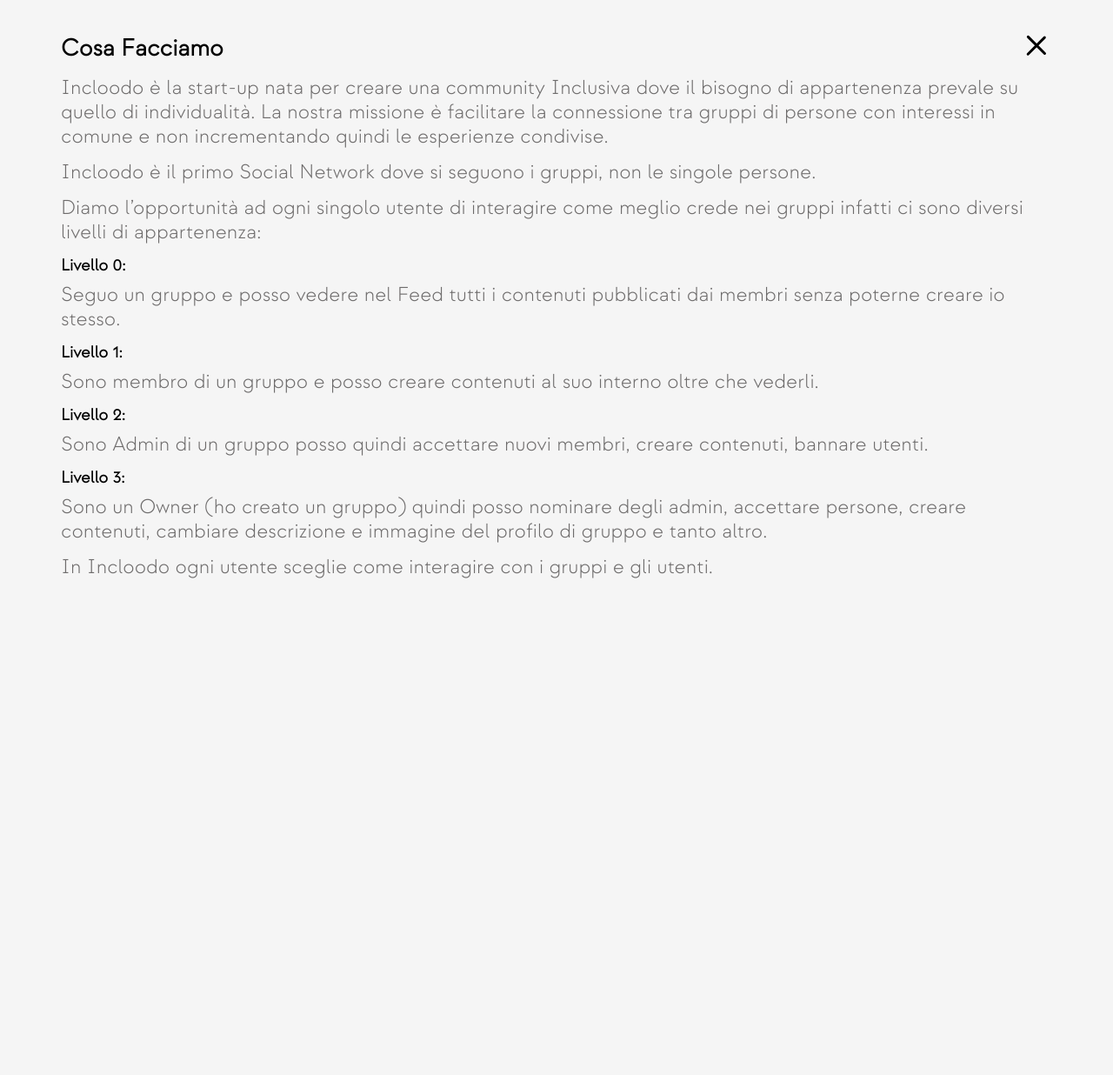
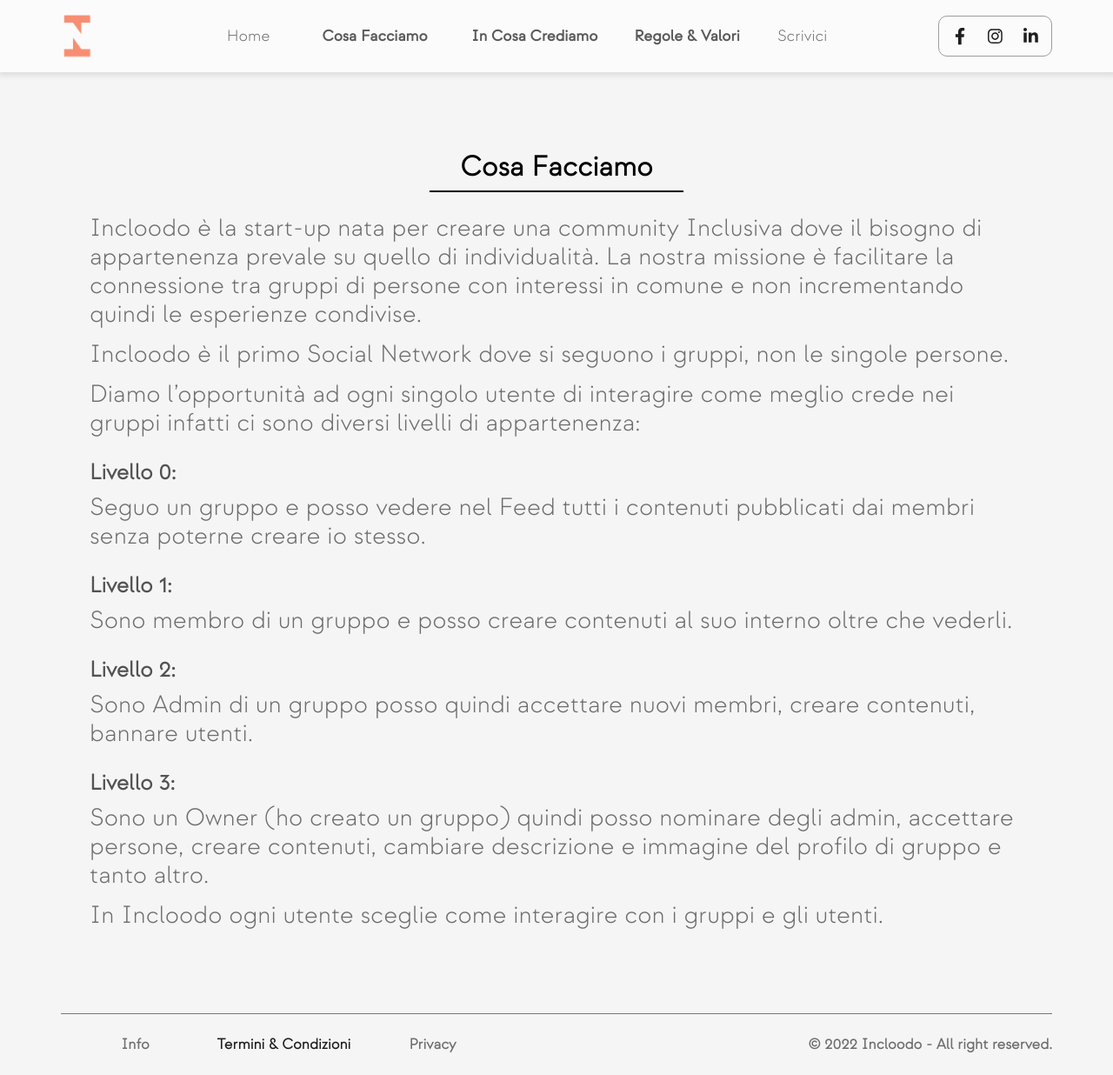
Before and after one commit to rejoan121615/incloodo.it-backup, a PHP site: page /cosaFacciamo.html in a window 1280 px wide. Shown: the whole page at 87% size. Before the commit the page ends 665 px from the top, so only its background shows below. Run offline with PHP 8.4, Linux system fonts and the light colour scheme.

Commit message:
cosafacci page complete

```diff
--- a/cosaFacciamo.html
+++ b/cosaFacciamo.html
@@ -105,67 +105,214 @@
     </head>
 
     <body>
+        <!-- header  -->
+        <header>
+            <div class="container">
+                <!-- brand icon  -->
+                <div class="brand">
+                    <a href="index.html">
+                        <img src="./img/brand-logo.png" alt="logo" />
+                    </a>
+                </div>
+                <!-- nav items  -->
+                <div class="navFooter header__nav">
+                    <div class="navItem">
+                        <a href="./index.html">
+                            <p>Home</p>
+                        </a>
+                    </div>
+
+                    <div class="navItem">
+                        <a href="./cosaFacciamo.html"> Cosa Facciamo </a>
+                    </div>
+                    <div class="navItem">
+                        <a href="./inCosaCrediamo.html"> In Cosa Crediamo </a>
+                    </div>
+                    <div class="navItem">
+                        <a href="./regoleValori.html"> Regole & Valori </a>
+                    </div>
+                    <div class="navItem">
+                        <a href="mailto:info@incloodo.com">
+                            <p>Scrivici</p>
+                        </a>
+                    </div>
+                </div>
+                <!-- responsive nav btn  -->
+                <div class="resp__btn__wrap">
+                    <button class="ham closed">
+                        <span class="bar"></span>
+                        <span class="bar"></span>
+                        <span class="bar"></span>
+                    </button>
+                </div>
+                <!-- social icon  -->
+                <div class="social__link">
+                    <a href="https://www.facebook.com/incloodo">
+                        <i class="fab fa-facebook-f fa-2x"></i>
+                    </a>
+                    <a href="https://www.instagram.com/incloodo/">
+                        <i class="fab fa-instagram fa-2x"></i>
+                    </a>
+                    <a href="https://www.linkedin.com/company/54277181/">
+                        <i class="fab fa-linkedin-in fa-2x"></i>
+                    </a>
+                </div>
+                <!-- responsive navbar  -->
+                <div class="res__navbar">
+                    <!-- top bar  -->
+                    <div class="top_wrap" style="display: none">
+                        <div class="container">
+                            <!-- brand  -->
+                            <div class="brand">
+                                <a href="index.html">
+                                    <svg
+                                        xmlns="http://www.w3.org/2000/svg"
+                                        fill="none"
+                                        viewBox="0 0 194 313"
+                                    >
+                                        <path
+                                            fill="black"
+                                            d="M129 56v87L66 56H0V0h194v56h-65ZM66 170v87l-66-1v56h194v-56h-65l-63-86Z"
+                                        />
+                                    </svg>
+                                </a>
+                            </div>
+                            <!-- social bar  -->
+                            <div class="social__link">
+                                <a href="https://www.facebook.com/incloodo">
+                                    <i class="fab fa-facebook-f fa-2x"></i>
+                                </a>
+                                <a href="https://www.instagram.com/incloodo/">
+                                    <i class="fab fa-instagram fa-2x"></i>
+                                </a>
+                                <a
+                                    href="https://www.linkedin.com/company/54277181/"
+                                >
+                                    <i class="fab fa-linkedin-in fa-2x"></i>
+                                </a>
+                            </div>
+                            <!-- cross -->
+                            <button id="resp__btn">
+                                <svg
+                                    width="34"
+                                    height="34"
+                                    viewBox="0 0 34 34"
+                                    fill="transparent"
+                                    xmlns="http://www.w3.org/2000/svg"
+                                >
+                                    <rect
+                                        x="2.82843"
+                                        width="44"
+                                        height="4"
+                                        rx="1"
+                                        transform="rotate(45 2.82843 0)"
+                                        fill="black"
+                                    />
+                                    <rect
+                                        y="31.1127"
+                                        width="44"
+                                        height="4"
+                                        rx="1"
+                                        transform="rotate(-45 0 31.1127)"
+                                        fill="black"
+                                    />
+                                </svg>
+                            </button>
+                        </div>
+                    </div>
+                    <!-- navigation links  -->
+                    <div class="resp__nav__items">
+                        <div class="navItem">
+                            <a href="#">
+                                <p>Home</p>
+                            </a>
+                        </div>
+
+                        <div class="navItem">
+                            <a href="./cosaFacciamo.html"> Cosa Facciamo </a>
+                        </div>
+                        <div class="navItem">
+                            <a href="./inCosaCrediamo.html">
+                                In Cosa Crediamo
+                            </a>
+                        </div>
+                        <div class="navItem">
+                            <a href="./regoleValori.html"> Regole & Valori </a>
+                        </div>
+                        <div class="navItem">
+                            <a href="mailto:info@incloodo.com">
+                                <p>Scrivici</p>
+                            </a>
+                        </div>
+                    </div>
+                </div>
+            </div>
+        </header>
+        <!-- content  -->
         <section class="main">
+            <!-- main section  -->
             <div class="container">
+                <div class="wrap">
                     <!-- top header section  -->
                     <div class="header">
                         <div class="pageTitle">
                             <h2>Cosa Facciamo</h2>
                         </div>
 
-                    <div class="closeButton">
+                        <!-- <div class="closeButton">
                             <button onclick="redirect()">
                                 <div class="crsBtn">
                                     <div class="line"></div>
                                 </div>
                             </button>
-                    </div>
+                        </div> -->
                     </div>
                     <!-- article texts  -->
                     <article class="article__container">
                         <div class="text">
                             <p>
-                            Incloodo è la start-up nata per creare una community
-                            Inclusiva dove il bisogno di appartenenza prevale su
-                            quello di individualità. La nostra missione è
-                            facilitare la connessione tra gruppi di persone con
-                            interessi in comune e non incrementando quindi le
-                            esperienze condivise.
+                                Incloodo è la start-up nata per creare una
+                                community Inclusiva dove il bisogno di
+                                appartenenza prevale su quello di individualità.
+                                La nostra missione è facilitare la connessione
+                                tra gruppi di persone con interessi in comune e
+                                non incrementando quindi le esperienze
+                                condivise.
                             </p>
                         </div>
                         <div class="text">
                             <p>
-                            Incloodo è il primo Social Network dove si seguono i
-                            gruppi, non le singole persone.
+                                Incloodo è il primo Social Network dove si
+                                seguono i gruppi, non le singole persone.
                             </p>
                         </div>
                         <div class="text">
                             <p>
                                 Diamo l’opportunità ad ogni singolo utente di
-                            interagire come meglio crede nei gruppi infatti ci
-                            sono diversi livelli di appartenenza:
+                                interagire come meglio crede nei gruppi infatti
+                                ci sono diversi livelli di appartenenza:
                             </p>
                         </div>
                         <div class="text">
                             <h1>Livello 0:</h1>
                             <p>
                                 Seguo un gruppo e posso vedere nel Feed tutti i
-                            contenuti pubblicati dai membri senza poterne creare
-                            io stesso.
+                                contenuti pubblicati dai membri senza poterne
+                                creare io stesso.
                             </p>
                         </div>
                         <div class="text">
                             <h1>Livello 1:</h1>
                             <p>
-                            Sono membro di un gruppo e posso creare contenuti al
-                            suo interno oltre che vederli.
+                                Sono membro di un gruppo e posso creare
+                                contenuti al suo interno oltre che vederli.
                             </p>
                         </div>
                         <div class="text">
                             <h1>Livello 2:</h1>
                             <p>
-                            Sono Admin di un gruppo posso quindi accettare nuovi
-                            membri, creare contenuti, bannare utenti.
+                                Sono Admin di un gruppo posso quindi accettare
+                                nuovi membri, creare contenuti, bannare utenti.
                             </p>
                         </div>
                         <div class="text">
@@ -179,13 +326,40 @@
                         </div>
                         <div class="text">
                             <p>
-                            In Incloodo ogni utente sceglie come interagire con
-                            i gruppi e gli utenti.
+                                In Incloodo ogni utente sceglie come interagire
+                                con i gruppi e gli utenti.
                             </p>
                         </div>
                     </article>
                 </div>
+            </div>
         </section>
+        <!-- footer  -->
+        <footer>
+            <div class="container">
+                <!-- company details  -->
+                <div class="footer__brand">
+                    <p>© 2022 Incloodo - All right reserved.</p>
+                </div>
+
+                <!-- footer links  -->
+                <div class="navFooter">
+                    <div class="navItem">
+                        <a href="./info.html">
+                            <p>Info</p>
+                        </a>
+                    </div>
+                    <div class="navItem">
+                        <a href="./termini.html"> Termini & Condizioni </a>
+                    </div>
+                    <div class="navItem">
+                        <a href="./privacy.html">
+                            <p>Privacy</p>
+                        </a>
+                    </div>
+                </div>
+            </div>
+        </footer>
     </body>
     <script
         src="https://cdnjs.cloudflare.com/ajax/libs/font-awesome/5.15.4/js/all.min.js"
--- a/css/final.css
+++ b/css/final.css
@@ -14,6 +14,13 @@ body {
 
 section {
   width: 100%;
+}
+
+p {
+  font-family: incloodoFont;
+  font-size: 18px;
+  color: #6e6c6c;
+  font-weight: 500;
 }
 
 .container {
@@ -932,13 +939,90 @@ footer .container a {
   margin-top: 40px;
   margin-bottom: 40px;
 }
+@media only screen and (min-width: 768px) {
+  .main .container {
+    margin-top: 55px;
+    margin-bottom: 55px;
+  }
+}
+@media only screen and (min-width: 1400px) {
+  .main .container {
+    margin-top: 70px;
+    margin-bottom: 70px;
+  }
+}
 @media only screen and (min-width: 1800px) {
   .main .container {
     max-width: 1300px;
   }
 }
+.main .container .wrap {
+  padding: 10px;
+}
+@media only screen and (min-width: 420px) {
+  .main .container .wrap {
+    padding: 15px;
+  }
+}
+@media only screen and (min-width: 576px) {
+  .main .container .wrap {
+    padding: 18px;
+  }
+}
+@media only screen and (min-width: 768px) {
+  .main .container .wrap {
+    padding: 20px 22px;
+  }
+}
+@media only screen and (min-width: 992px) {
+  .main .container .wrap {
+    padding: 23px 28px;
+  }
+}
+@media only screen and (min-width: 1200px) {
+  .main .container .wrap {
+    padding: 28px 33px;
+  }
+}
+.main .header .pageTitle {
+  width: 100%;
+  text-align: center;
+}
+.main .header .pageTitle h2 {
+  font-family: incloodoFont;
+  font-weight: 600;
+  display: inline-block;
+  padding: 7px 35px;
+  border-bottom: 1px solid black;
+}
+@media only screen and (min-width: 576px) {
+  .main .header .pageTitle h2 {
+    font-size: 1.5rem;
+  }
+}
+@media only screen and (min-width: 768px) {
+  .main .header .pageTitle h2 {
+    font-size: 1.85rem;
+    border-bottom: 2px solid black;
+  }
+}
+@media only screen and (min-width: 1200px) {
+  .main .header .pageTitle h2 {
+    font-size: 2rem;
+  }
+}
+@media only screen and (min-width: 1800px) {
+  .main .header .pageTitle h2 {
+    font-size: 2.2rem;
+  }
+}
 .main .article__container {
   margin-top: 15px;
+}
+@media only screen and (min-width: 768px) {
+  .main .article__container {
+    margin-top: 25px;
+  }
 }
 .main .article__container .text {
   margin-bottom: 13px;
@@ -947,38 +1031,53 @@ footer .container a {
   font-family: incloodoFont;
   font-weight: 600;
   margin-bottom: 8px;
+  margin-top: 8px;
+  color: #525252;
 }
-.main p {
-  font-family: incloodoFont;
-  font-size: 18px;
-  color: #6e6c6c;
-  font-weight: 500;
+@media only screen and (min-width: 768px) {
+  .main .article__container .text h1 {
+    font-size: 22px;
+    margin-top: 25px;
+  }
+}
+@media only screen and (min-width: 992px) {
+  .main .article__container .text h1 {
+    font-size: 25px;
+  }
+}
+@media only screen and (min-width: 1400px) {
+  .main .article__container .text h1 {
+    font-size: 30px;
+  }
+}
+@media only screen and (min-width: 1800px) {
+  .main .article__container .text h1 {
+    font-size: 34px;
+  }
 }
 @media only screen and (min-width: 576px) {
-  .main .main {
-    padding-left: 30px;
-    padding-right: 30px;
-  }
-  .main p {
+  .main .article__container .text p {
     font-size: 20px;
   }
 }
 @media only screen and (min-width: 768px) {
-  .main p {
-    font-size: 21.5px;
+  .main .article__container .text p {
+    font-size: 24px;
   }
 }
-@media only screen and (min-width: 992px) {
-  .main p {
-    font-size: 23px;
+@media only screen and (min-width: 1200px) {
+  .main .article__container .text p {
+    font-size: 28px;
   }
 }
-@media only screen and (min-width: 768px) {
-  .main .main {
-    margin-left: 15%;
-    margin-right: 15%;
-    margin-top: 10%;
-    margin-bottom: 5%;
+@media only screen and (min-width: 1400px) {
+  .main .article__container .text p {
+    font-size: 32px;
+  }
+}
+@media only screen and (min-width: 1800px) {
+  .main .article__container .text p {
+    font-size: 35px;
   }
 }
 .main .header {
@@ -998,17 +1097,22 @@ footer .container a {
 }
 @media only screen and (min-width: 992px) {
   .main .pageTitle h2 {
-    font-size: 24px;
+    font-size: 20px;
   }
 }
 @media only screen and (min-width: 1200px) {
   .main .pageTitle h2 {
-    font-size: 27px;
+    font-size: 22px;
   }
 }
 @media only screen and (min-width: 1400px) {
   .main .pageTitle h2 {
-    font-size: 30px;
+    font-size: 24px;
+  }
+}
+@media only screen and (min-width: 1800px) {
+  .main .pageTitle h2 {
+    font-size: 26px;
   }
 }
 .main .closeButton button {
@@ -1020,7 +1124,22 @@ footer .container a {
   position: relative;
   transform: scale(0.7);
 }
-@media only screen and (min-width: 1024px) {
+@media only screen and (min-width: 992px) {
+  .main .closeButton button .crsBtn {
+    transform: scale(0.8);
+  }
+}
+@media only screen and (min-width: 1200px) {
+  .main .closeButton button .crsBtn {
+    transform: scale(0.85);
+  }
+}
+@media only screen and (min-width: 1400px) {
+  .main .closeButton button .crsBtn {
+    transform: scale(0.9);
+  }
+}
+@media only screen and (min-width: 1800px) {
   .main .closeButton button .crsBtn {
     transform: scale(1);
   }
--- a/index.html
+++ b/index.html
@@ -264,7 +264,7 @@
                 </div>
         </div>
     </div>
-        <!-- navigation bar  -->
+        <!-- footer section  -->
         <footer>
             <div class="container">
                 <!-- company details  -->
--- a/scss/final.scss
+++ b/scss/final.scss
@@ -26,6 +26,13 @@ body {
 
 section {
     width: 100%;
+}
+
+p {
+    font-family: incloodoFont;
+    font-size: 18px;
+    color: rgb(110, 108, 108);
+    font-weight: 500;
 }
 
 .container {
@@ -888,16 +895,73 @@ footer {
     .container {
         margin-top: 40px;
         margin-bottom: 40px;
+        @include resp ($md) {
+            margin-top: 55px;
+            margin-bottom: 55px;
+        }
+        @include resp ($xxl) {
+            margin-top: 70px;
+            margin-bottom: 70px;
+        }
         @include resp($mxl) {
             max-width: 1300px;
         }
+        // wrapper
+        .wrap {
+            padding: 10px;
+            // border: 1px solid #d4d4d4;
+            // box-shadow: 1px 1px 5px 0px #d4d4d4;
+            // border-radius: 10px;
+            @include resp(420px) {
+                padding: 15px;
+            }
+            @include resp($sm) {
+                padding: 18px;
+            }
+            @include resp($md) {
+                padding: 20px 22px;
+            }
+            @include resp($lg) {
+                padding: 23px 28px;
+            }
+            @include resp($xl) {
+                padding: 28px 33px;
+            }
+        }
     }
     // top style
-
+    .header {
+        .pageTitle {
+            width: 100%;
+            text-align: center;
+            h2 {
+                font-family: incloodoFont;
+                font-weight: 600;
+                display: inline-block;
+                padding: 7px 35px;
+                border-bottom: 1px solid black;
+                @include resp ($sm) {
+                    font-size: 1.5rem ;
+                }
+                @include resp($md) {
+                    font-size: 1.85rem;
+                    border-bottom: 2px solid black;
+                }
+                @include resp ($xl) {
+                    font-size: 2rem;
+                }
+                @include resp($mxl) {
+                    font-size: 2.2rem;
+                }
+            }
+        }
+    }
     // article style
     .article__container {
         margin-top: 15px;
-
+        @include resp ($md) {
+            margin-top: 25px;
+        }
         // text
         .text {
             margin-bottom: 13px;
@@ -906,47 +970,46 @@ footer {
                 font-family: incloodoFont;
                 font-weight: 600;
                 margin-bottom: 8px;
+                margin-top: 8px;
+                color: #525252;
+                @include resp($md) {
+                    font-size: 22px;
+                    margin-top: 25px;
+                }
+                @include resp($lg) {
+                    font-size: 25px;
+                }
+                @include resp($xxl) {
+                    font-size: 30px;
+                }
+                @include resp($mxl) {
+                    font-size: 34px;
+                }
+            }
+
+            p {
+                @include resp($sm) {
+                    font-size: 20px;
+                }
+                @include resp($md) {
+                    font-size: 24px;
+                }
+                @include resp($xl) {
+                    font-size: 28px;
+                }
+                @include resp($xxl) {
+                    font-size: 32px;
+                }
+                @include resp($mxl) {
+                    font-size: 35px;
+                }
             }
         }
     }
 
     // common style
-    p {
-        font-family: incloodoFont;
-        font-size: 18px;
-        color: rgb(110, 108, 108);
-        font-weight: 500;
-    }
 
-    @media only screen and (min-width: 576px) {
-        .main {
-            padding-left: 30px;
-            padding-right: 30px;
-        }
-        p {
-            font-size: 20px;
-        }
-    }
-    @media only screen and (min-width: 768px) {
-        p {
-            font-size: 21.5px;
-        }
-    }
 
-    @media only screen and (min-width: 992px) {
-        p {
-            font-size: 23px;
-        }
-    }
-
-    @media only screen and (min-width: 768px) {
-        .main {
-            margin-left: 15%;
-            margin-right: 15%;
-            margin-top: 10%;
-            margin-bottom: 5%;
-        }
-    }
 
     .header {
         width: 100%;
@@ -965,13 +1028,16 @@ footer {
         margin-bottom: 0px;
         margin-top: 0px;
         @include resp($lg) {
+            font-size: 20px;
+        }
+        @include resp($xl) {
+            font-size: 22px;
+        }
+        @include resp($xxl) {
             font-size: 24px;
         }
-        @include resp($xl) {
-            font-size: 27px;
-        }
-        @include resp($xxl) {
-            font-size: 30px;
+        @include resp($mxl) {
+            font-size: 26px;
         }
     }
 
@@ -987,9 +1053,16 @@ footer {
         width: 30px;
         position: relative;
         transform: scale(0.7);
-    }
-    @media only screen and (min-width: 1024px) {
-        .closeButton button .crsBtn {
+        @include resp($lg) {
+            transform: scale(0.8);
+        }
+        @include resp($xl) {
+            transform: scale(0.85);
+        }
+        @include resp($xxl) {
+            transform: scale(0.9);
+        }
+        @include resp($mxl) {
             transform: scale(1);
         }
     }
```
Also changed, not shown: 1 other file. Lines whose indentation alone changed are shown as unchanged.
